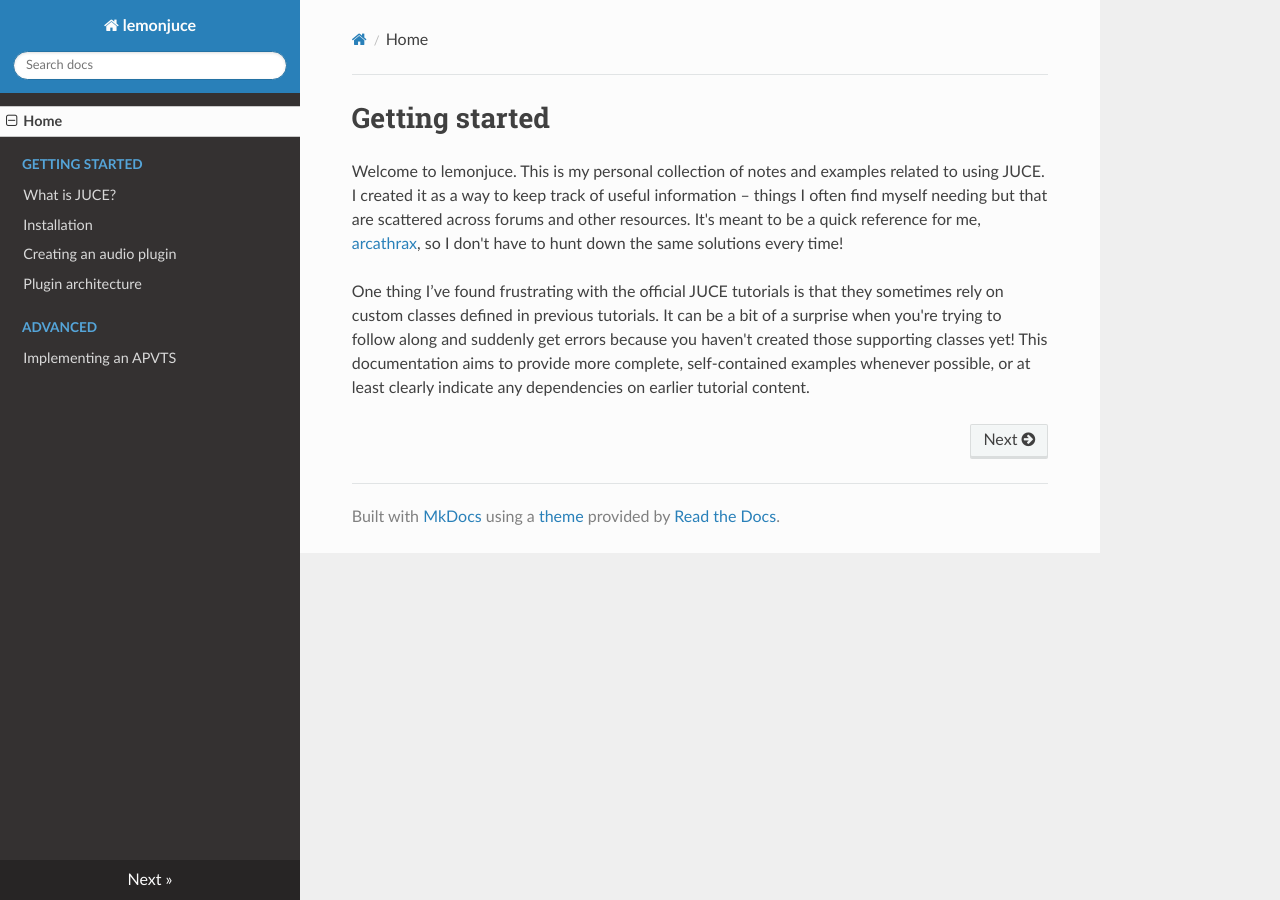
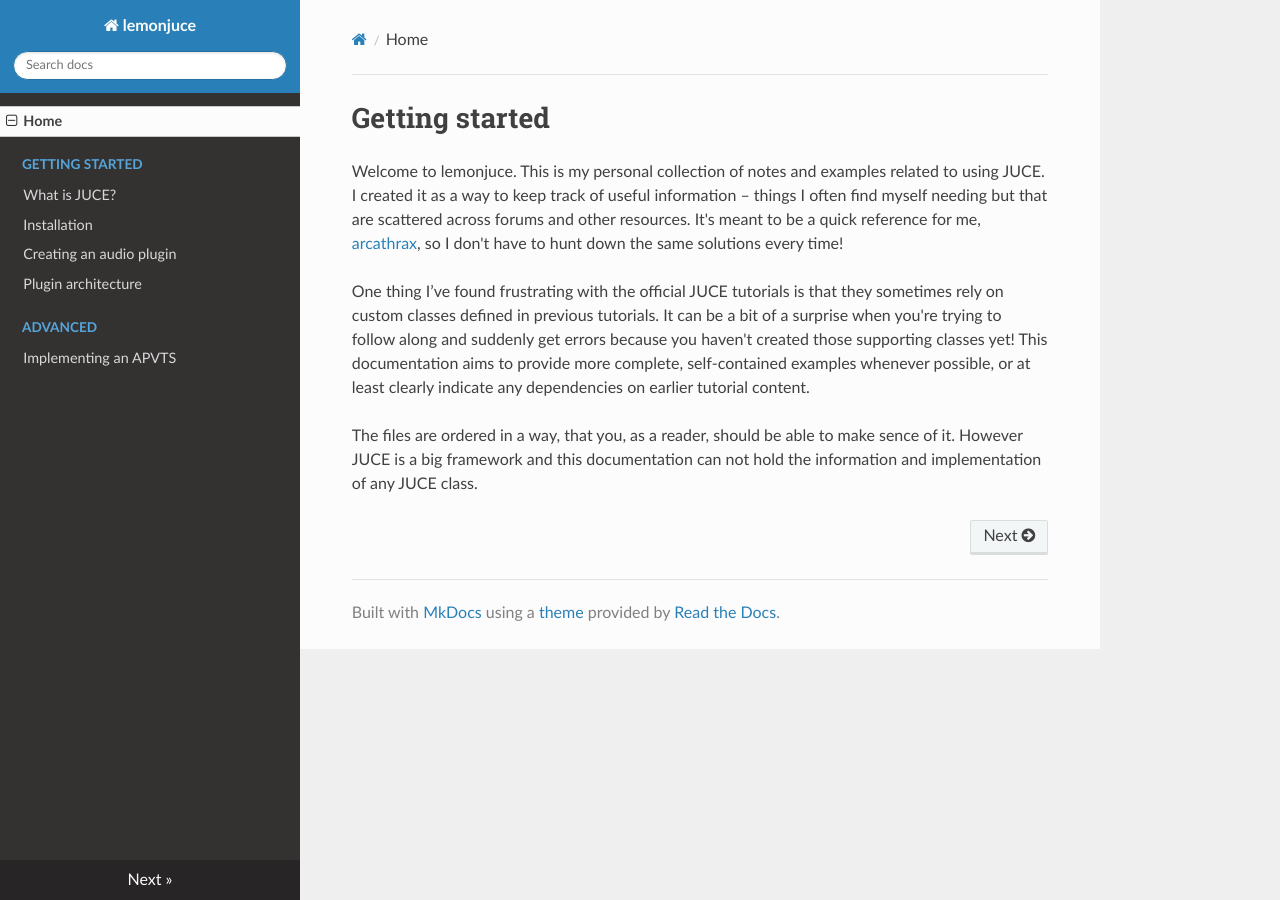
Before and after one commit to arcathrax/lemonjuce, an MkDocs documentation site: the page built from docs/index.md, in a window 1280 px wide. Built offline with MkDocs 1.6.1, drawn with Linux system fonts in a browser that asks for light colours; nearby versions of some CDN libraries.

Commit message:
feat: update index.md

```diff
--- a/docs/index.md
+++ b/docs/index.md
@@ -2,3 +2,5 @@
 Welcome to lemonjuce. This is my personal collection of notes and examples related to using JUCE. I created it as a way to keep track of useful information – things I often find myself needing but that are scattered across forums and other resources.  It's meant to be a quick reference for me, [arcathrax](https://github.com/arcathrax), so I don't have to hunt down the same solutions every time!
 
 One thing I’ve found frustrating with the official JUCE tutorials is that they sometimes rely on custom classes defined in previous tutorials. It can be a bit of a surprise when you're trying to follow along and suddenly get errors because you haven't created those supporting classes yet! This documentation aims to provide more complete, self-contained examples whenever possible, or at least clearly indicate any dependencies on earlier tutorial content.
+
+The files are ordered in a way, that you, as a reader, should be able to make sence of it. However JUCE is a big framework and this documentation can not hold the information and implementation of any JUCE class.
```
